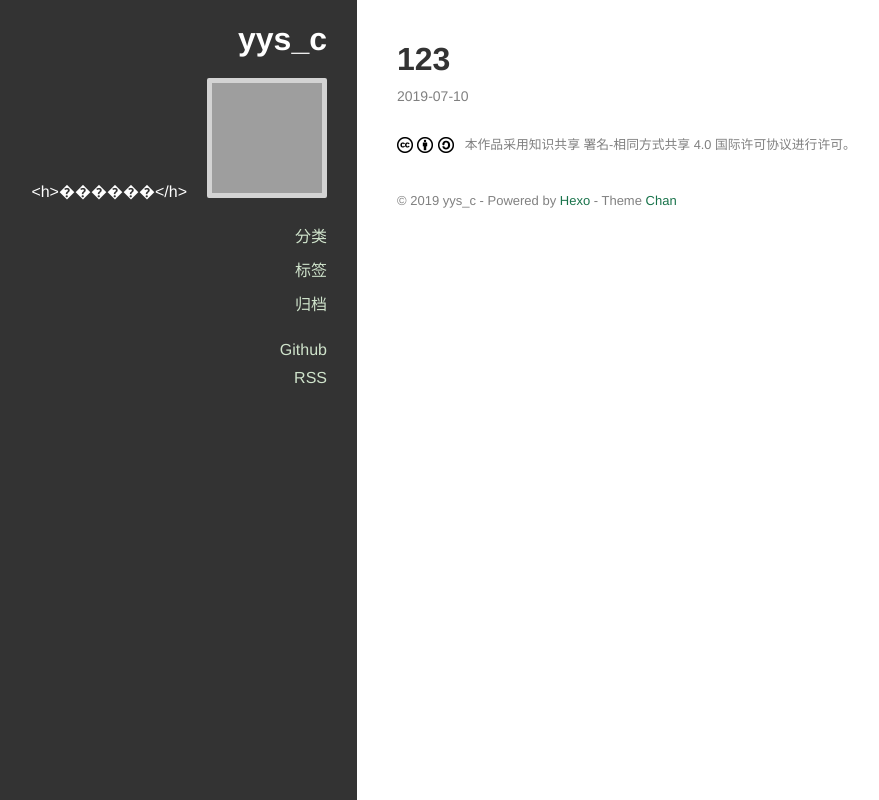
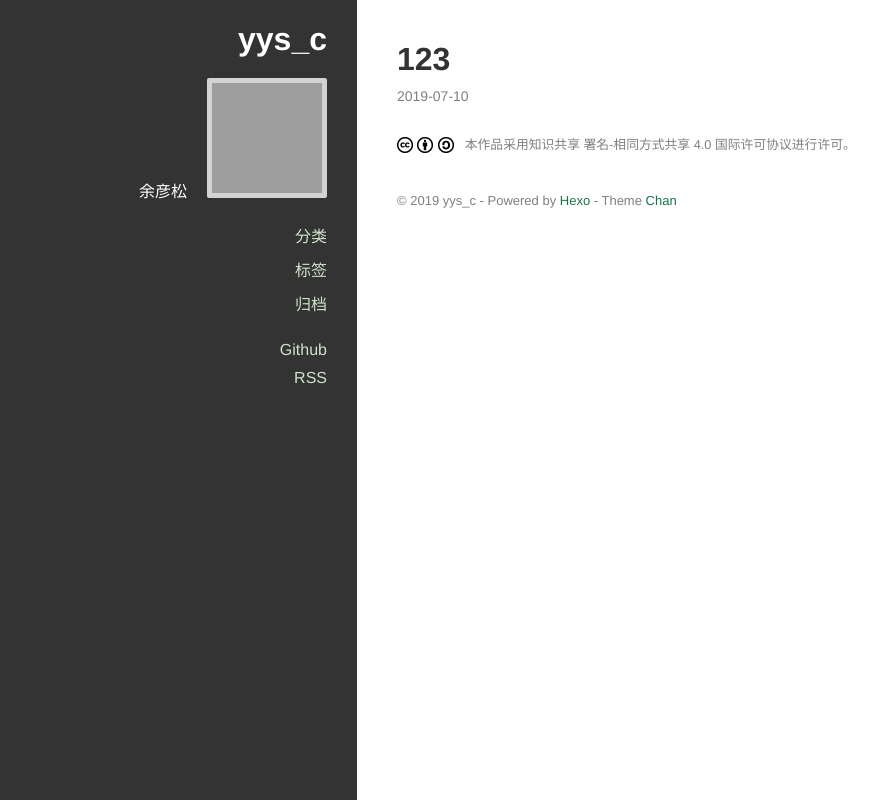
Before and after one commit to yys123456/Hexo_Blog, a plain HTML site: page 2019/07/10/123/index.html in a window 1280 px wide. Shown: the whole page, without its empty margins (43-922 px from the left). Drawn offline with nearby package versions, Linux system fonts and the light colour scheme; files that its build step writes are made by us from their sources; grey boxes are pictures that could not be loaded; files whose address does not match are found by name.

Commit message:
Site updated: 2019-07-10 20:37:16

```diff
--- a/2019/07/10/123/index.html
+++ b/2019/07/10/123/index.html
@@ -57,7 +57,7 @@
       <div class="content">
 
 
-          <div class="author">&lt;h&gt;������&lt;/h&gt;</div>
+          <div class="author">余彦松</div>
 
       </div>
 
```
Also changed, not shown: 2019/07/10/hello-world/index.html (+1 -1 lines), archives/2019/07/index.html (+1 -1 lines), archives/2019/index.html (+1 -1 lines), archives/index.html (+1 -1 lines), index.html (+1 -1 lines).
